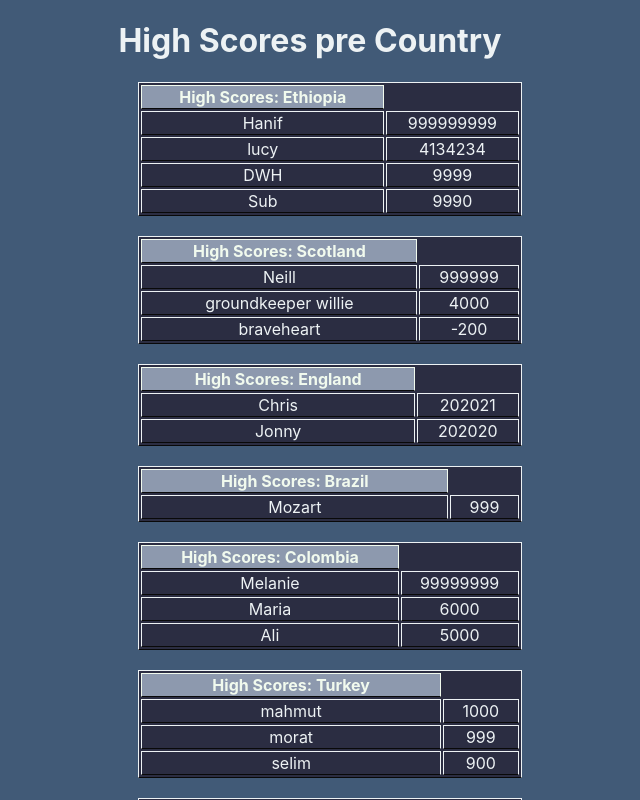
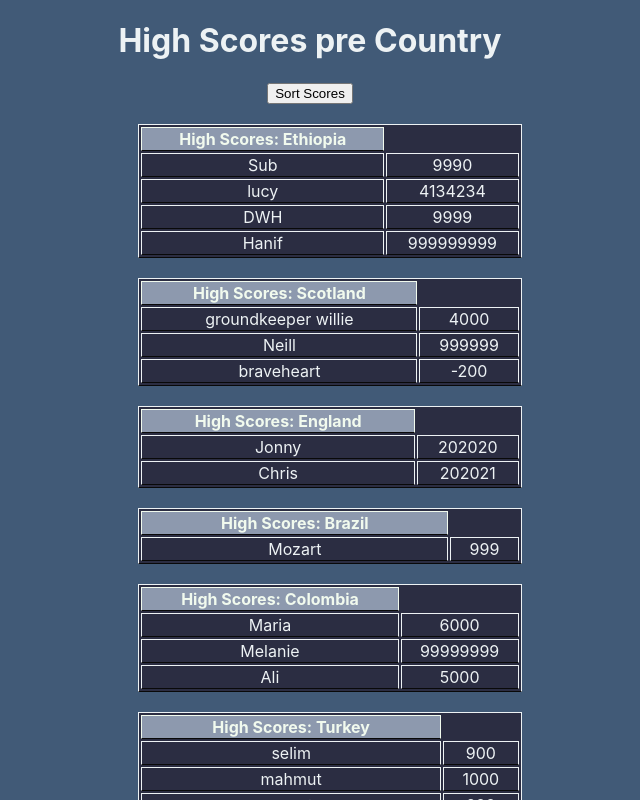
Before and after one commit to Abubakar-Meigag/HighScoreTable-challenge, a React (Create React App) app: page / in a window 1280 px wide. Shown: the top 800 px of the page, without its empty margins (330-970 px from the left). Built offline with nearby package versions, Linux system fonts and the light colour scheme.

Commit message:
update for level 4

```diff
--- a/src/App.js
+++ b/src/App.js
@@ -1,11 +1,21 @@
-import React from "react";
+import React, { useState } from "react";
 import AllScores from "./allScores";
-import './App.css';
+import "./App.css";
+import TopButton from "./TopButton";
+import allCountryScores from "./scores";
 
 function App() {
+  const [data, setData] = useState(allCountryScores);
+
+  const sortTable = () => {
+    setData(
+      data.map((ele) => ele.scores.sort((a, b) => b.s - a.s))
+    )
+  };
   return (
     <div className="App">
       <h1>High Scores pre Country</h1>
+      <TopButton handleClick={sortTable} />
       <AllScores />
     </div>
   );
--- a/src/HighScores.js
+++ b/src/HighScores.js
@@ -2,12 +2,6 @@ import allCountryScores from "./scores";
 
 const HighScores = () => {
     const data = allCountryScores;
-
-    data.map((ele) => (
-        ele.scores.sort((a, b) => (
-            b.s - a.s
-        ))
-    ))
 
     return data.map((el, index) => (
         <div key={index}>
--- /dev/null
+++ b/src/TopButton.js
@@ -0,0 +1,13 @@
+
+const TopButton = ({ handleClick }) => {
+
+    return (
+        <div>
+            <button onClick={handleClick} className="sort-scores">
+                Sort Scores
+            </button>
+        </div>
+    );
+};
+
+export default TopButton;
```
